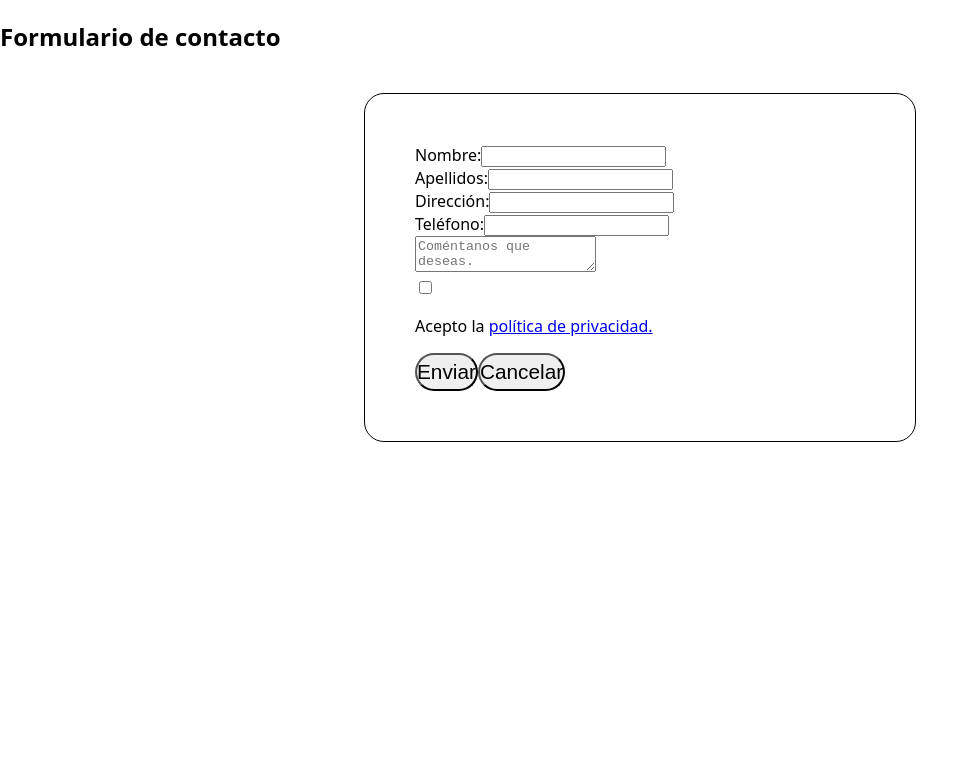
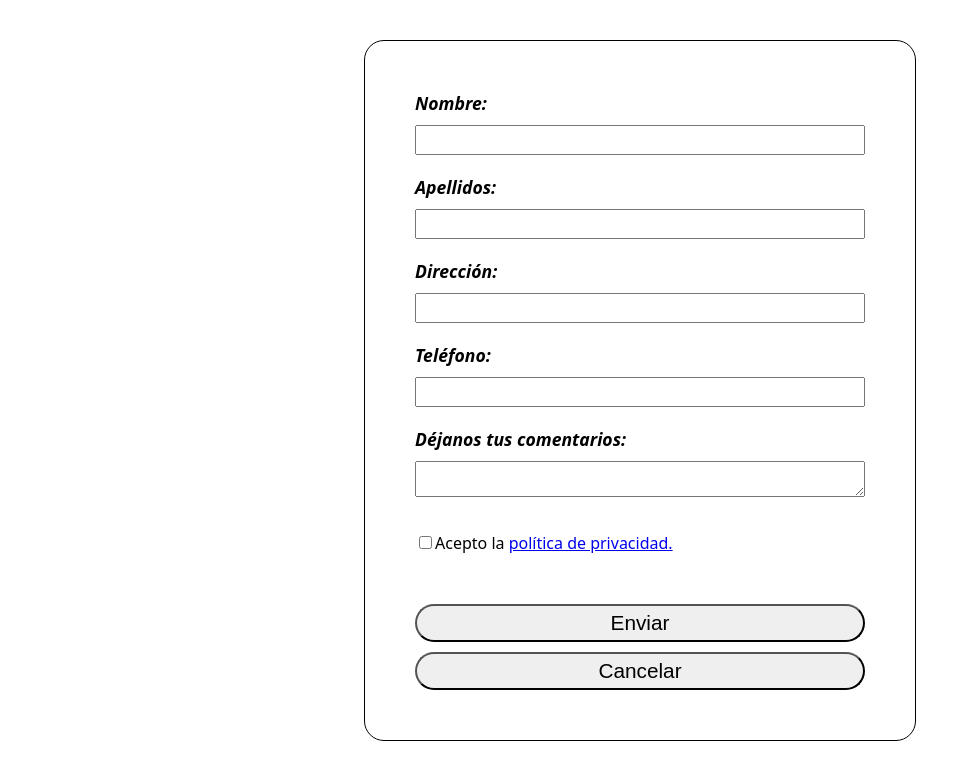
Before and after one commit to DevDST/form, a React (Vite) app in the folder contact/: page / in a window 1280 px wide. Shown: the top 780 px of the page, without its empty margins (0-977 px from the left). Built offline with nearby package versions, Linux system fonts and the light colour scheme.

Commit message:
Update component

```diff
--- a/contact/src/components/Form.jsx
+++ b/contact/src/components/Form.jsx
@@ -4,54 +4,46 @@ import '../styles.css'
 export function Form() {
   return (
 
-    <section>
-      <div className="main-container">
-        <div className="form-title">
-          <h1>Formulario de contacto</h1>
-        </div>
-        <div className="form-container">
+      <div className="container">
           <form action="" className="form">
-          <div className="form-label">
-
-            <label>
+            <div className="form-datas">
+            <label for="nombre">
                 Nombre:
             </label>
                 <input type="text" />
-          </div>
-          <div className="form-label">
-
-            <label>
+            </div>
+            <div className="form-datas">
+            <label for="apellidos">
                 Apellidos:
             </label>
                 <input type="text" />
-          </div>
-          <div className="form-label">
-            <label>
+            </div>
+            <div className="form-datas">
+            <label for="direccion">
                 Dirección:
             </label>
                 <input type="text" />
-          </div>
-          <div className="form-label">
-            <label>
+            </div>
+            <div className="form-datas">
+            <label for="telefono">
                 Teléfono:
             </label>
-                <input type="number" max="9" />
-          </div>
-          <div className="form-textarea">
-            <label>
-                <textarea type="text" placeholder="Coméntanos que deseas." />
+                <input type="text" />
+            </div>
+            <div className="form-datas textarea">
+            <label for="comentarios">
+              Déjanos tus comentarios:
             </label>
-          </div>
-          <div>
-
+                <textarea type="text" />
+            </div>
             <input type="checkbox" />
-            <p>Acepto la <a href="#">política de privacidad.</a></p>
-          </div>
+            <span>Acepto la <a href="#">política de privacidad.</a></span>
+          <div className="btn">
             <button type="submit">Enviar</button>
             <button type="reset">Cancelar</button>
+          </div>
           </form>
-          </div>
         </div>
-      </section>
+
   )
 }
```
